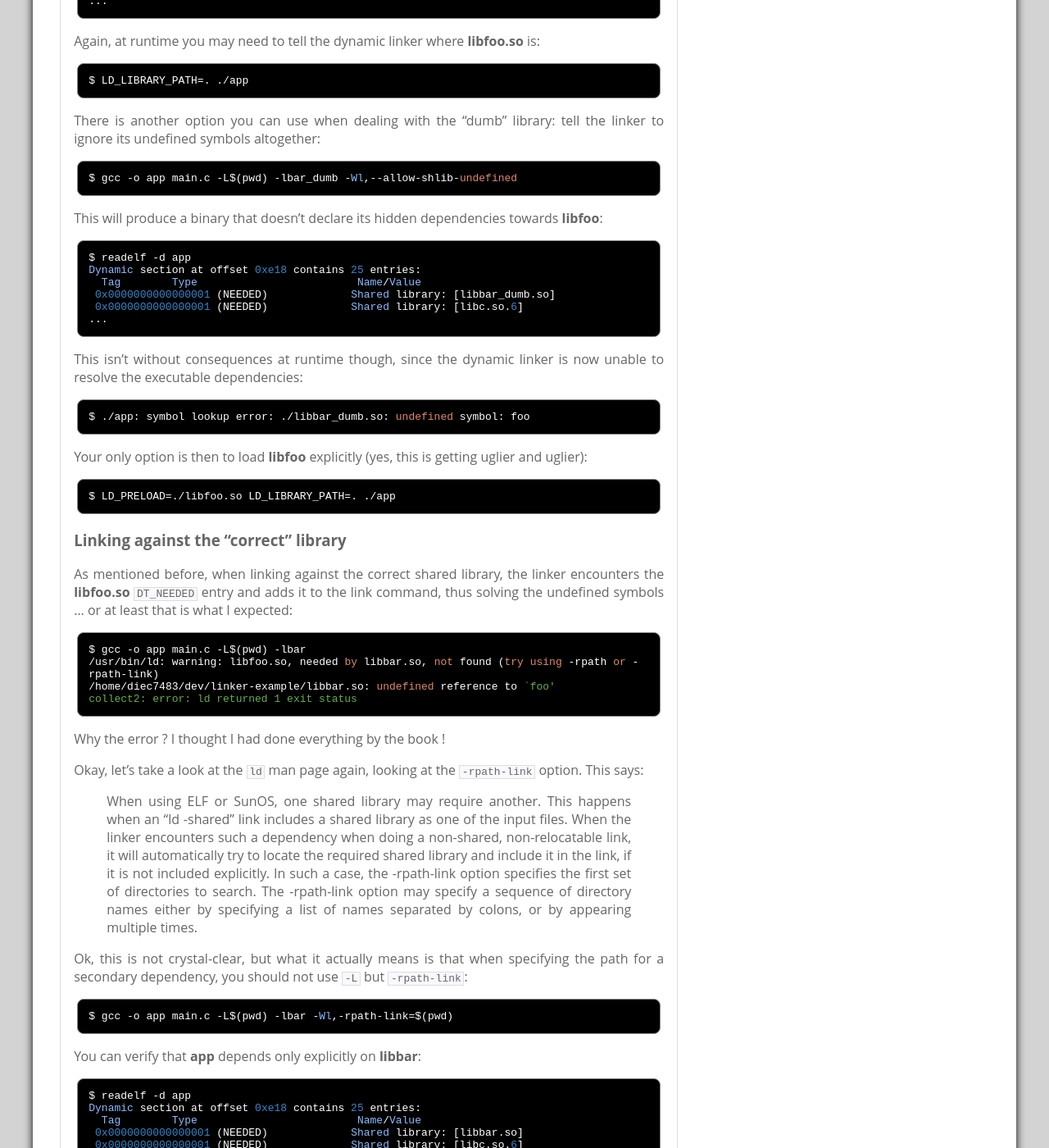
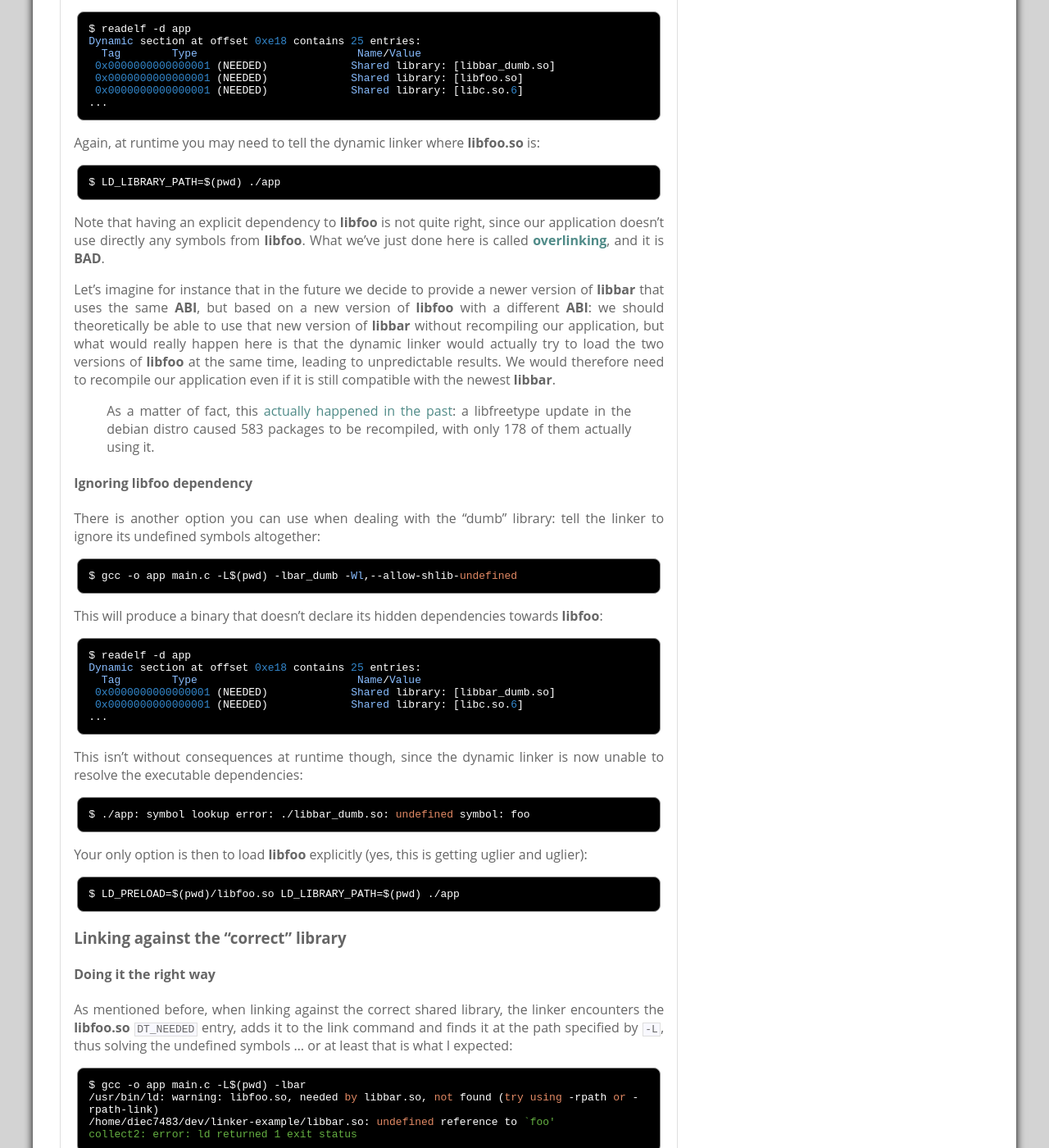
Before and after one commit to mgcrea/benchmark-kaizoumark, a Jekyll site: the page built from _posts/2015-06-08-linux-libraries.md, in a window 1280 px wide and 1400 px high, scrolled down 7948 px. Shown: the whole window at 82% size. Built offline with Jekyll 4.4.1, drawn with Linux system fonts in a browser that asks for light colours; comment, search, counter and statistics services are not loaded; some of the changed text lies outside the part shown.

Commit message:
Updated linux libraries post

```diff
--- a/_posts/2015-06-08-linux-libraries.md
+++ b/_posts/2015-06-08-linux-libraries.md
@@ -10,7 +10,7 @@ tags:
 - ld
 type: post
 ---
-A few months ago I stumbled upon a linking problem with secondary dependencies I couldn't solved without 'over-linking' the corresponding libraries.
+A few months ago I stumbled upon a linking problem with secondary dependencies I couldn't solved without [__overlinking__](https://wiki.mageia.org/en/Overlinking_issues_in_packaging) the corresponding libraries.
 
 I only realized today in a discussion with my friend [Yann E. Morin](http://ymorin.is-a-geek.org/) that not only did I use the wrong solution for that particular problem, but that my understanding of the gcc linking process was not as good as I had imagined.
 
@@ -52,7 +52,7 @@ Linking a program with a static library is as simple as adding it to the link co
 $ gcc -o app main.c /path/to/foobar/libfoobar.a
 ~~~
 
-or indirectly using [linker options](http://linux.die.net/man/1/ld):
+or indirectly using [the `-l`/`L` options](http://linux.die.net/man/1/ld):
 
 ~~~
 $ gcc -o app main.c -lfoobar -L/path/to/foobar
@@ -182,7 +182,7 @@ As mentioned before, libraries to be linked against can be specified using a sho
 $ gcc -o app main.c -lfoobar -L/path/to/foobar
 ~~~
 
-For the linker to find the library, the installer will typically create a symbolic link from the library __real name__ to its __linker name__.
+When installing a library, the installer program will typically create a symbolic link from the library __real name__ to its __linker name__ to allow the linker to find the actual library file.
 
 _Example:_
 
@@ -343,10 +343,10 @@ Dynamic section at offset 0xe18 contains 25 entries:
 At run-time, the dynamic linker will look for __libfoo.so__, so unless you have installed it in standard directories (`/lib` or `/usr/lib`) you need to tell it where it is:
 
 ~~~
-LD_LIBRARY_PATH=. ./app
+LD_LIBRARY_PATH=$(pwd) ./app
 ~~~
 
-To summarize, when linking an executable against a static library, you need to specify explicitly all its dependencies towards shared libraries on the link command.
+To summarize, when linking an executable against a static library, you need to specify explicitly all dependencies towards shared libraries introduced by the static library on the link command.
 
 >Note however that expressing, discovering and adding implicit static libraries dependencies is typically a feature of your build system (__autotools__, __cmake__).
 
@@ -357,6 +357,8 @@ As specified in the [linker documentation](http://linux.die.net/man/1/ld), when
 - if the linker output is a shared relocatable __ELF__ object (ie a shared library), it will add all `DT_NEEDED` entries from the input library as new `DT_NEEDED` entries in the output,
 - if the linker ouput is a non-shared, non-relocatable link (our case), it will automatically add the libraries listed in the `DT_NEEDED` of the input library on the link command line, producing an error if it can't locate them.
 
+So, let's see what happens when dealing with our two shared libraries.
+
 ###Linking against the "dumb" library
 
 When trying to link an executable against the "dumb" version of __libbar.so__, the linker encounters undefined symbols in the library itself it cannot resolve since it lacks the `DT_NEEDED` entry related to __libfoo__:
@@ -366,6 +368,10 @@ $ gcc -o app main.c -L$(pwd) -lbar_dumb
 libbar_dumb.so: undefined reference to `foo'
 collect2: error: ld returned 1 exit status
 ~~~
+
+Let's see how we can solve this.
+
+####Adding explicitly the libfoo.so dependency
 
 Just like we did when we linked against the static version, we can just add __libfoo__ to the link command to solve the problem:
 
@@ -388,8 +394,16 @@ Dynamic section at offset 0xe18 contains 25 entries:
 Again, at runtime you may need to tell the dynamic linker where __libfoo.so__ is:
 
 ~~~
-$ LD_LIBRARY_PATH=. ./app
+$ LD_LIBRARY_PATH=$(pwd) ./app
 ~~~
+
+Note that having an explicit dependency to __libfoo__ is not quite right, since our application doesn't use directly any symbols from __libfoo__. What we've just done here is called [__overlinking__](https://wiki.mageia.org/en/Overlinking_issues_in_packaging), and it is __BAD__.
+
+Let's imagine for instance that in the future we decide to provide a newer version of __libbar__ that uses the same __ABI__, but based on a new version of __libfoo__ with a different __ABI__: we should theoretically be able to use that new version of __libbar__ without recompiling our application, but what would really happen here is that the dynamic linker would actually try to load the two versions of __libfoo__ at the same time, leading to unpredictable results. We would therefore need to recompile our application even if it is still compatible with the newest __libbar__.
+
+>As a matter of fact, this [actually happened in the past](https://lists.debian.org/debian-devel-announce/2005/11/msg00016.html): a libfreetype update in the debian distro caused 583 packages to be recompiled, with only 178 of them actually using it.
+
+####Ignoring libfoo dependency
 
 There is another option you can use when dealing with the "dumb" library: tell the linker to ignore its undefined symbols altogether:
 
@@ -417,12 +431,14 @@ $ ./app: symbol lookup error: ./libbar_dumb.so: undefined symbol: foo
 Your only option is then to load __libfoo__ explicitly (yes, this is getting uglier and uglier):
 
 ~~~
-$ LD_PRELOAD=./libfoo.so LD_LIBRARY_PATH=. ./app
+$ LD_PRELOAD=$(pwd)/libfoo.so LD_LIBRARY_PATH=$(pwd) ./app
 ~~~
 
 ###Linking against the "correct" library
 
-As mentioned before, when linking against the correct shared library, the linker encounters the __libfoo.so__ `DT_NEEDED` entry and adds it to the link command, thus solving the undefined symbols ... or at least that is what I expected:
+####Doing it the right way
+
+As mentioned before, when linking against the correct shared library, the linker encounters the __libfoo.so__ `DT_NEEDED` entry, adds it to the link command and finds it at the path specified by `-L`, thus solving the undefined symbols ... or at least that is what I expected:
 
 ~~~
 $ gcc -o app main.c -L$(pwd) -lbar
@@ -444,7 +460,7 @@ Ok, this is not crystal-clear, but what it actually means is that when specifyin
 $ gcc -o app main.c -L$(pwd) -lbar -Wl,-rpath-link=$(pwd)
 ~~~
 
-You can verify that __app__ depends only explicitly on __libbar__:
+You can now verify that __app__ depends only on __libbar__:
 
 ~~~
 $ readelf -d app
@@ -457,4 +473,14 @@ Dynamic section at offset 0xe18 contains 25 entries:
 
 And this is __finally how things should be done__.
 
->In extreme cases where you don't have access to secondary dependencies at build time but only at runtime, there is still the last resort option of ignoring unresolved dependencies using --allow-shlib-undefined.
+>You may also use `-rpath` instead of `-rpath-link` but in that case the specified path will be stored in the resulting executable, which is not suitable if you plan to relocate your binaries. Tools like __cmake__ use the `-rpath` during the build phase (`make`), but remove the specified path from the executable during the installation phase(`make install`).
+
+#Conclusion
+
+To summarize, when linking an executable against:
+
+- a __static__ library, you need to specify all dependencies towards other shared libraries this static library depends on explicitly on the link command.
+
+- a __shared__ library, you don't need to specify dependencies towards other shared libraries this shared library depends on, but you may need to specify the path to these libraries on the link command using the `-rpath`/`-rpath-link` options.
+
+>Note however that expressing, discovering and adding implicit libraries dependencies is typically a feature of your build system (__autotools__, __cmake__), as demonstrated in my samples.
```
Also changed, not shown: other parts of _posts/2015-06-08-linux-libraries.md (+6 -6 lines).
